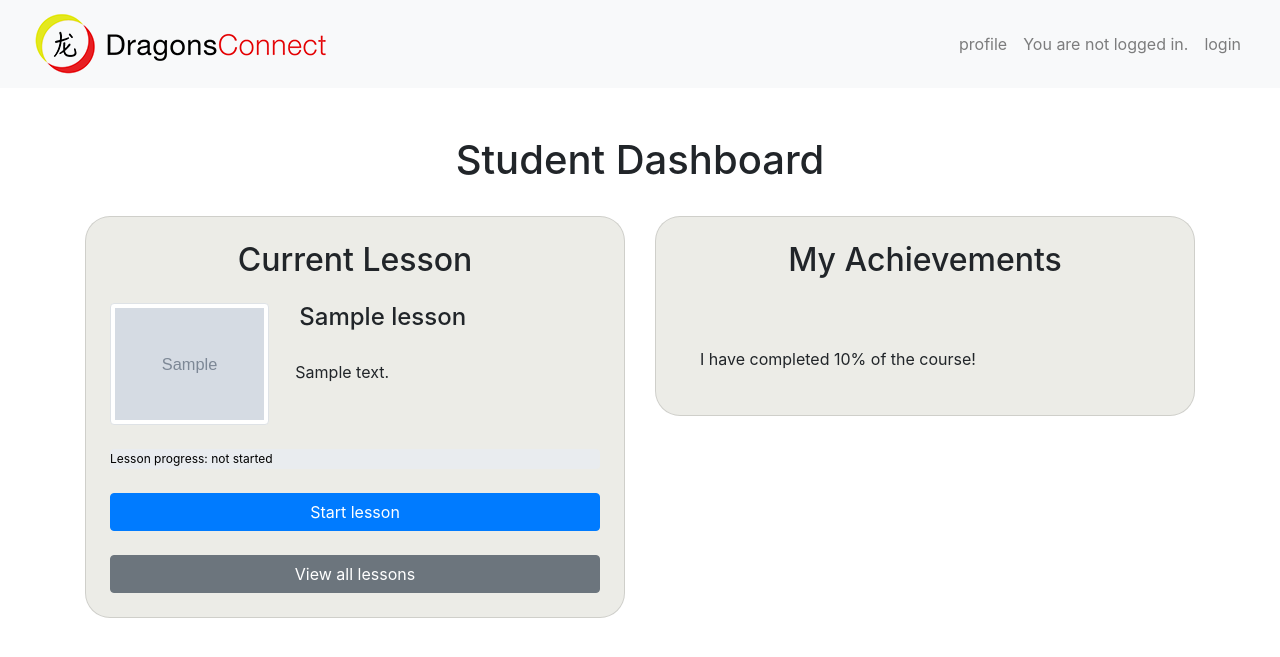
After one commit to willjkm/dragons-connect, a Django app: template lessons/templates/lessons/dashboard.html in a window 1280 px wide. The commit adds this page. Shown: the top 657 px of the page. Run offline with Django 3.2, Linux system fonts and the light colour scheme; the template is opened without the code that fills it: most values are stand-ins (such as "Sample title", 1, 10 or a date in 2020); grey boxes marked "Sample" are stand-in pictures; some libraries are stand-ins or nearby versions.

Commit message:
basic dashboard

```diff
--- a/lessons/models.py
+++ b/lessons/models.py
@@ -61,8 +61,8 @@ class Profile(models.Model):
         default='student',
         null=True
     )
-    next_lesson = models.PositiveIntegerField(null=True, default=1)
-    next_slide = models.PositiveIntegerField(null=True, default=1)
+    active_lesson = models.PositiveIntegerField(null=True, default=1)
+    active_slide = models.PositiveIntegerField(null=True, default=1)
 
 # the following @receiver sections link the saving of the user profile with the user model
 
--- a/lessons/static/lessons/style.css
+++ b/lessons/static/lessons/style.css
@@ -5,3 +5,48 @@ h3 {
 .progress {
     height: 20px;
 }
+
+.card {
+    background: #ecece7;
+    border-radius: 25px;
+}
+
+.sidenav {
+    height: 100%;
+    width: 200px;
+    position: fixed;
+    left: 0;
+    background-color: #585858;
+    overflow-x: hidden;
+    padding-top: 20px;
+}
+
+.sidenav h3 {
+    padding: 6px 8px 6px 16px;
+    color: #ffffff;
+    display: block;
+}
+
+.sidenav p {
+    padding: 6px 8px 6px 16px;
+    font-size: 18px;
+    color: #ffffff;
+    display: block;
+}
+
+.sidenav a {
+    padding: 6px 8px 6px 26px;
+    text-decoration: none;
+    font-size: 18px;
+    color: #ffffff;
+    display: block;
+}
+
+.sidenav a:hover {
+    color: #d1d1d1;
+}
+
+.main {
+    margin-left: 200px; /* Same as the width of the sidenav */
+    padding: 0px 10px;
+}
--- /dev/null
+++ b/lessons/templates/lessons/dashboard.html
@@ -0,0 +1,49 @@
+{% extends 'base.html' %}
+
+{% block content %}
+<h1 class="text-center pt-5">Student Dashboard</h1>
+<div class="row">
+    <div class="col-lg mt-4">
+        <div class="card">
+            <h2 class="card-title m-4" style="text-align: center;">Current Lesson</h2>
+            <div class="row">
+                <div class="col-sm-4">
+                    {% if lesson.image %}
+                        <img src="{{ lesson.image.url }}" alt="Image" class="img-thumbnail rounded mx-4">
+                    {% endif %}
+                </div>
+                <div class="col-sm-8">
+                    <h4 class="mx-4">{{ lesson.title }}</h4>
+                    <p class="card-body">{{ lesson.description }}</p>
+                </div>
+            </div>
+            {% if activeSlide > 1 %}
+                <div class="progress mx-4 mt-4" style="background-color: white;">
+                    <div class="progress-bar bg-success" role="progressbar" style="width: {{ percentComplete }}%;" aria-valuenow="{{ percentComplete }}" aria-valuemin="0" aria-valuemax="100">{{ percentComplete }}% completed</div>
+                </div>
+                <a class="btn btn-primary m-4" href="/lessons/{{ lesson.lesson_order }}/slide/{{ activeSlide }}" role="button">Continue lesson</a>
+                <a class="btn btn-secondary mx-4 mb-4" href="/lessons/" role="button">View all lessons</a>
+            {% else %}
+                <div class="progress mx-4 mt-4">
+                    <div class="progress-bar" role="progressbar" style="width: 0%;" aria-valuenow="0" aria-valuemin="0" aria-valuemax="100">
+                        <span style="color: black;">
+                            Lesson progress: not started
+                        </span>
+                    </div>
+                </div>
+                <a class="btn btn-primary m-4" href="/lessons/{{ lesson.lesson_order }}/slide/{{ activeSlide }}" role="button">Start lesson</a>
+                <a class="btn btn-secondary mx-4 mb-4" href="/lessons/" role="button">View all lessons</a>
+            {% endif %}
+        </div>
+    </div>
+    <div class="col-lg mt-4">
+        <div class="card">
+            <h2 class="card-title m-4" style="text-align: center;">My Achievements</h2>
+            <p class="card-body m-4">I have completed {{ courseProgress }}% of the course!</p>
+        </div>
+    </div>
+</div>
+
+
+
+{% endblock %}
--- a/mysite/settings.py
+++ b/mysite/settings.py
@@ -127,7 +127,7 @@ USE_TZ = True
 STATIC_URL = '/static/'
 STATIC_ROOT = os.path.join(BASE_DIR, 'static')
 
-LOGIN_REDIRECT_URL = '/lessons'
+LOGIN_REDIRECT_URL = '/dashboard'
 LOGOUT_REDIRECT_URL = '/accounts/login'
 
 MEDIA_URL = '/media/'
--- a/mysite/urls.py
+++ b/mysite/urls.py
@@ -21,5 +21,6 @@ from django.conf.urls.static import static
 urlpatterns = [
     path('accounts/', include('django.contrib.auth.urls')),
     path('admin/', admin.site.urls),
+    path('dashboard/', include('lessons.dashboardurls')),
     path('lessons/', include('lessons.urls'))
 ] + static(settings.MEDIA_URL, document_root=settings.MEDIA_ROOT)
--- a/templates/base.html
+++ b/templates/base.html
@@ -14,7 +14,7 @@
 <body>
     <nav class="navbar navbar-expand-md navbar-light bg-light sticky-top">
         <div class="container-fluid">
-            <a class="navbar-brand" href="#"><img src="{% static 'lessons/DC_Logo.png' %}" alt="Dragons Connect"></a>
+            <a class="navbar-brand" href="/dashboard/"><img src="{% static 'lessons/DC_Logo.png' %}" alt="Dragons Connect"></a>
             <button class="navbar-toggler" type="button" data-toggle="collapse" data-target="#navbarNavAltMarkup" aria-controls="navbarNavAltMarkup" aria-expanded="false" aria-label="Toggle navigation">
                 <span class="navbar-toggler-icon"></span>
               </button>
```
Also changed, not shown: lessons/dashboardurls.py (added, +8 -0 lines), lessons/templates/lessons/index.html (+6 -6 lines), lessons/templates/lessons/slide.html (+25 -2 lines), lessons/views.py (+82 -47 lines), lessons/migrations/0016_auto_20181127_1511.py (added).
